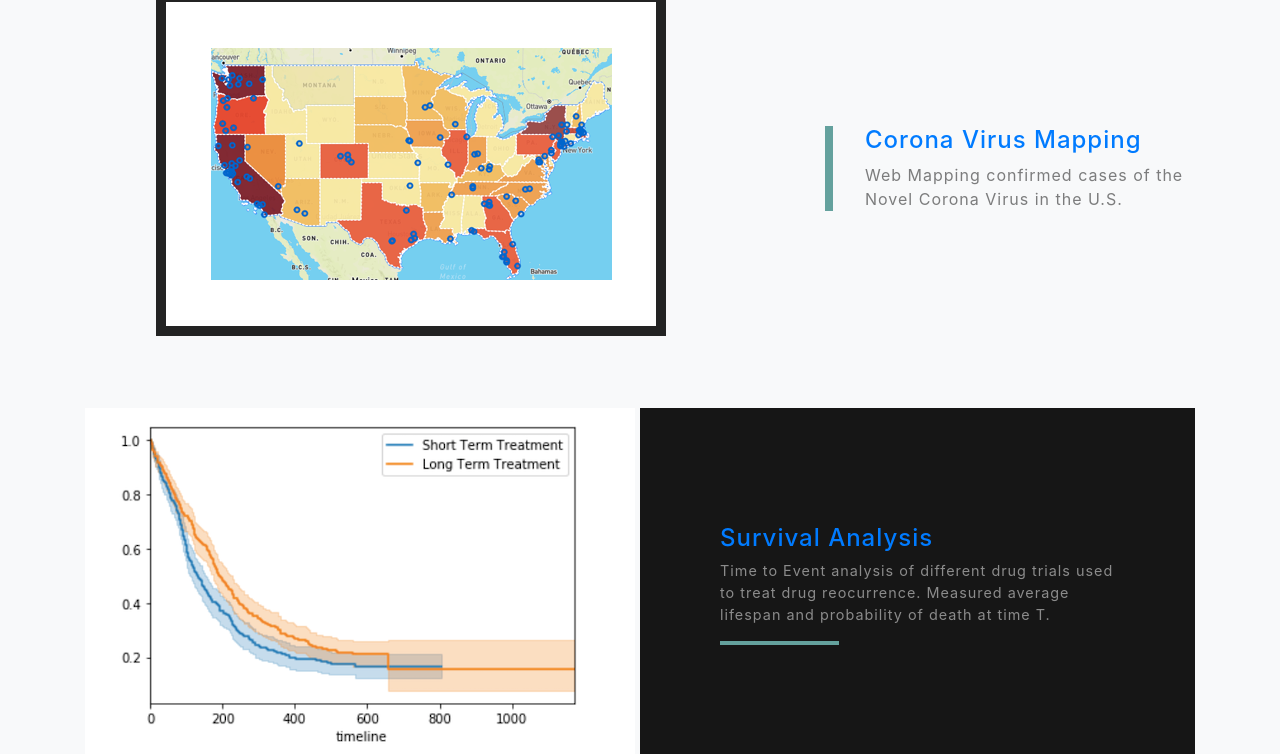
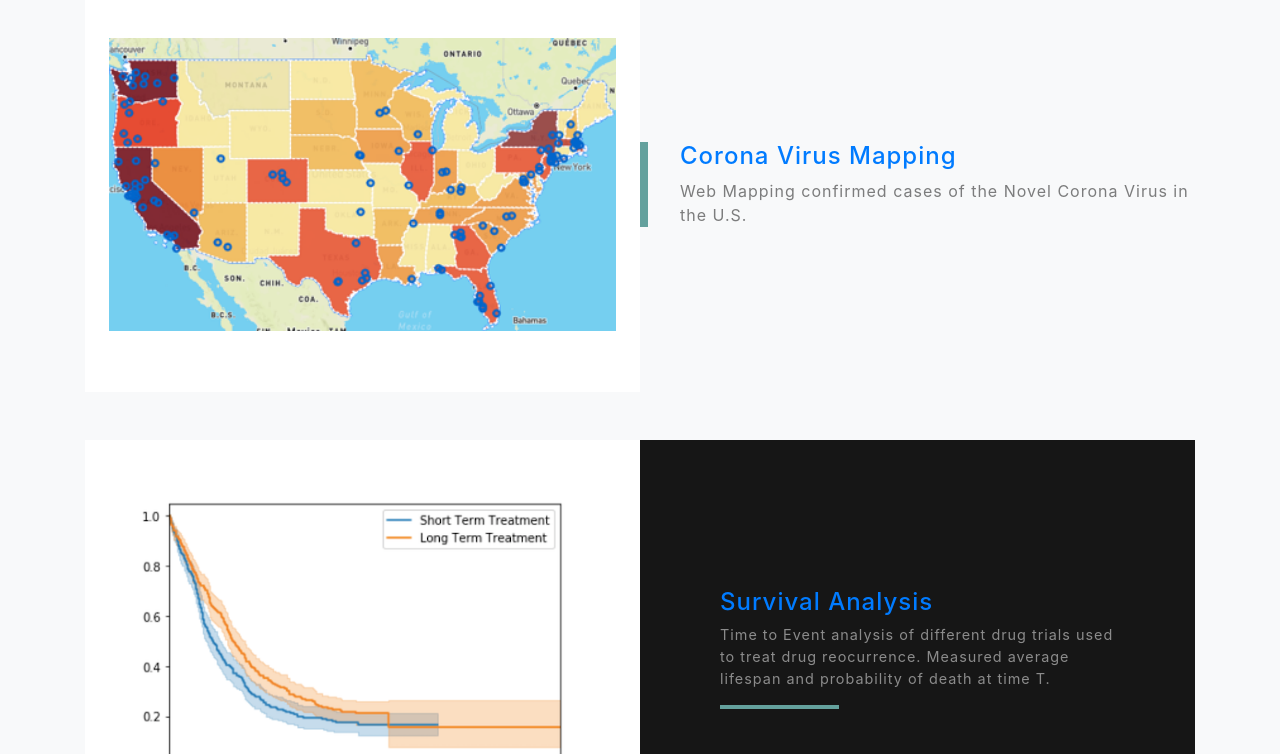
Before and after one commit to johnnypr/johnnypr.github.io, a website with bundled scripts: page index.html in a window 1280 px wide. Shown: the part 1550-2304 px from the top of the page. Built offline with nearby package versions, Linux system fonts and the light colour scheme; files whose address does not match are found by name.

Commit message:
Even out project image sizing in Projects section
- Wrap each project image in a .project-img panel (white background,
  object-fit: contain) so every image fills its half of the row at the
  same height without cropping charts.
- Desktop: image and text halves stretch to equal height (26rem at xl,
  30rem at lg); mobile/tablet: fixed panel height (16rem/20rem/24rem).
- Featured Corona Virus Map row now uses the same 6/6 split; use a
  frame-free crop of the map image and of the Field Crop FAIR logo.
- CSS is scoped to .projects-section .project-img (scss + compiled css).

```diff
--- a/index.html
+++ b/index.html
@@ -94,12 +94,14 @@
         <div class="container">
 
             <!-- Featured Project Row -->
-            <div class="row align-items-center no-gutters mb-4 mb-lg-5">
-                <div class="col-xl-8 col-lg-7">
-                    <img class="img-fluid mb-3 mb-lg-0" src="img/Corona-Virus-Map.png" alt="">
+            <div class="row no-gutters mb-5">
+                <div class="col-lg-6">
+                    <div class="project-img">
+                        <img class="img-fluid" src="img/Corona-Virus-Map-noframe.png" alt="">
+                    </div>
                 </div>
-                <div class="col-xl-4 col-lg-5">
-                    <div class="featured-text text-center text-lg-left">
+                <div class="col-lg-6 d-flex align-items-center">
+                    <div class="featured-text w-100 text-center text-lg-left">
                         <h4><a href = "https://johnnypr.github.io/Corona-Virus-Map/">Corona Virus Mapping</a></h4>
                         <p class="text-black-50 mb-0">Web Mapping confirmed cases of the Novel Corona Virus in the U.S.</p>
                     </div>
@@ -109,7 +111,9 @@
             <!-- Project One Row -->
             <div class="row justify-content-center no-gutters mb-5 mb-lg-0">
                 <div class="col-lg-6">
-                    <img class="img-fluid" src="img/Survival-Analysis-Graph.png" alt="">
+                    <div class="project-img">
+                        <img class="img-fluid" src="img/Survival-Analysis-Graph.png" alt="">
+                    </div>
                 </div>
                 <div class="col-lg-6">
                     <div class="bg-black text-center h-100 project">
@@ -127,7 +131,9 @@
             <!-- Project Two Row -->
             <div class="row justify-content-center no-gutters mb-5 mb-lg-0">
                 <div class="col-lg-6">
-                    <img class="img-fluid" src="img/field_crop_fair_data_demonstrator_logo.png" alt="">
+                    <div class="project-img">
+                        <img class="img-fluid" src="img/field_crop_fair_data_demonstrator_logo-noframe.png" alt="">
+                    </div>
                 </div>
                 <div class="col-lg-6 order-lg-first">
                     <div class="bg-black text-center h-100 project">
@@ -145,7 +151,9 @@
             <!-- Project Three Row -->
             <div class="row justify-content-center no-gutters mb-5 mb-lg-0">
                 <div class="col-lg-6">
-                    <img class="img-fluid" src="img/edgar-text-signals.png" alt="Heatmap of year-over-year Risk Factors similarity for 12 semiconductor companies">
+                    <div class="project-img">
+                        <img class="img-fluid" src="img/edgar-text-signals.png" alt="Heatmap of year-over-year Risk Factors similarity for 12 semiconductor companies">
+                    </div>
                 </div>
                 <div class="col-lg-6">
                     <div class="bg-black text-center h-100 project">
@@ -163,7 +171,9 @@
             <!-- Project Four Row -->
             <div class="row justify-content-center no-gutters">
                 <div class="col-lg-6">
-                    <img class="img-fluid" src="img/cfpb-complaint-signals.png" alt="Weekly Cash App complaints around the January 2025 CFPB order, split into template and other complaints">
+                    <div class="project-img">
+                        <img class="img-fluid" src="img/cfpb-complaint-signals.png" alt="Weekly Cash App complaints around the January 2025 CFPB order, split into template and other complaints">
+                    </div>
                 </div>
                 <div class="col-lg-6 order-lg-first">
                     <div class="bg-black text-center h-100 project">
--- a/scss/_projects.scss
+++ b/scss/_projects.scss
@@ -19,4 +19,37 @@
       }
     }
   }
+  // Uniform project image panels: every image sits in a white panel of the
+  // same height and is scaled with object-fit: contain (never cropped).
+  .project-img {
+    display: flex;
+    align-items: center;
+    justify-content: center;
+    height: 16rem;
+    padding: 1rem;
+    background-color: $white;
+    overflow: hidden;
+    img {
+      display: block;
+      width: 100%;
+      height: 100%;
+      max-width: 100%;
+      object-fit: contain;
+      object-position: center;
+    }
+    @media (min-width: 576px) {
+      height: 20rem;
+    }
+    @media (min-width: 768px) {
+      height: 24rem;
+    }
+    @media (min-width: 992px) {
+      height: 100%;
+      min-height: 30rem;
+      padding: 1.5rem;
+    }
+    @media (min-width: 1200px) {
+      min-height: 26rem;
+    }
+  }
 }
```
Also changed, not shown: css/grayscale.css, css/grayscale.min.css, img/Corona-Virus-Map-noframe.png (added), img/field_crop_fair_data_demonstrator_logo-noframe.png (added).
